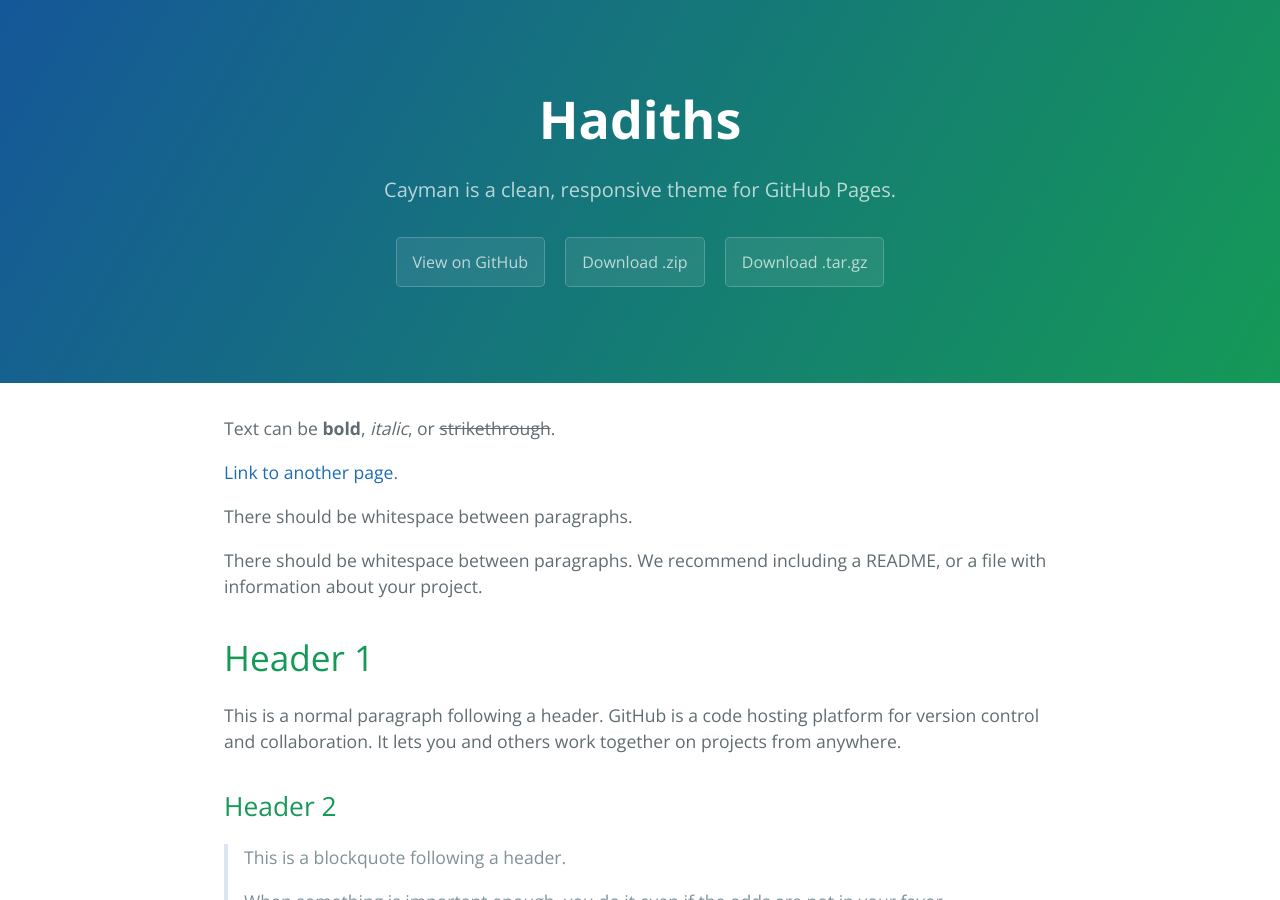
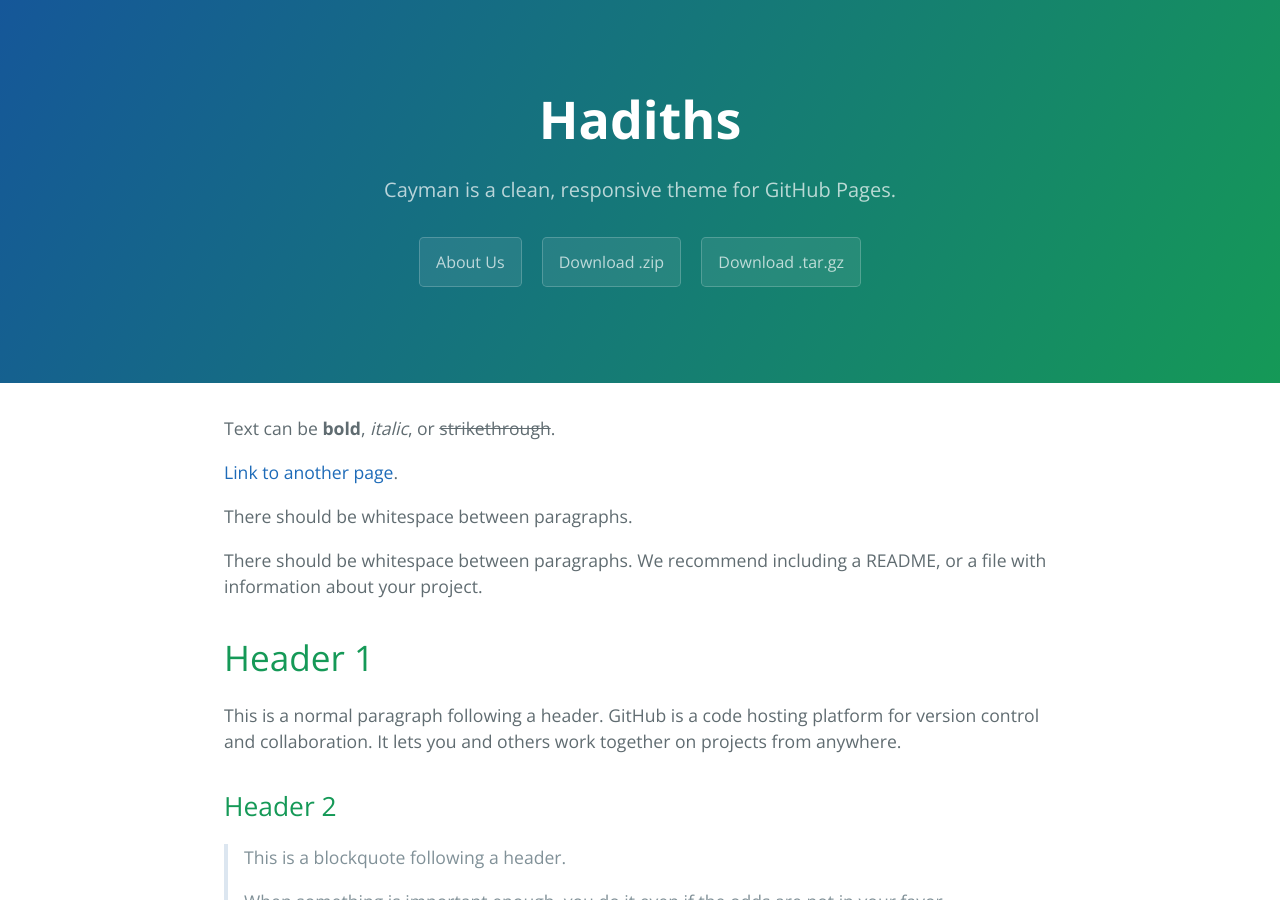
Before and after one commit to joey101/shia_hadith, a Jekyll site: the page built from index.md, in a window 1280 px wide and 900 px high. Built offline with Jekyll 4.4.1, drawn with Linux system fonts in a browser that asks for light colours.

Commit message:
About us title ONLY changed

```diff
--- a/_layouts/default.html
+++ b/_layouts/default.html
@@ -19,7 +19,7 @@
       <h1 class="project-name">{{ page.title | default: site.title | default: site.github.repository_name }}</h1>
       <h2 class="project-tagline">{{ page.description | default: site.description | default: site.github.project_tagline }}</h2>
       {% if site.github.is_project_page %}
-        <a href="{{ site.github.repository_url }}" class="btn">View on GitHub</a>
+        <a href="{{ site.github.repository_url }}" class="btn">About Us</a>
       {% endif %}
       {% if site.show_downloads %}
         <a href="{{ site.github.zip_url }}" class="btn">Download .zip</a>
```
